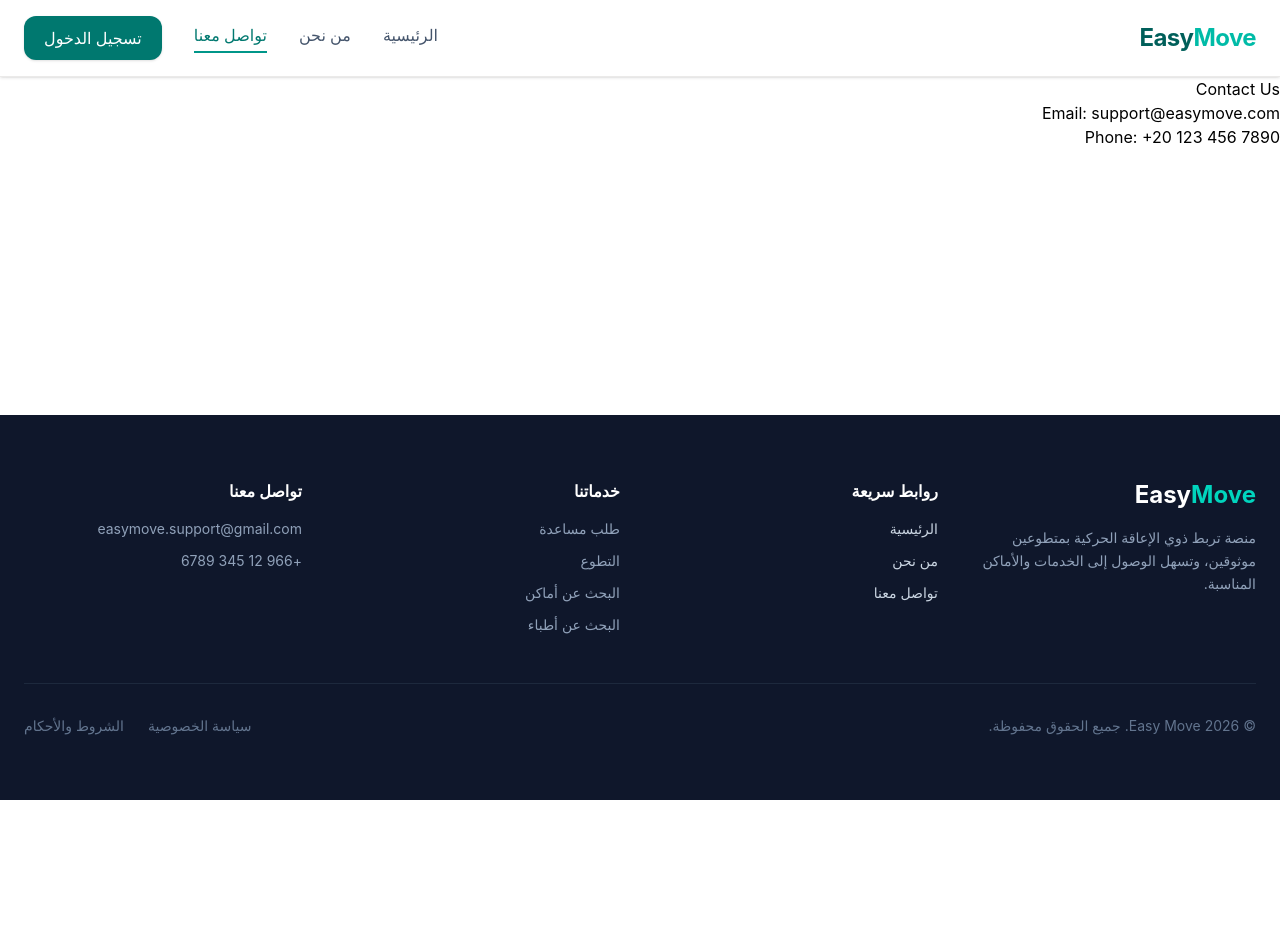
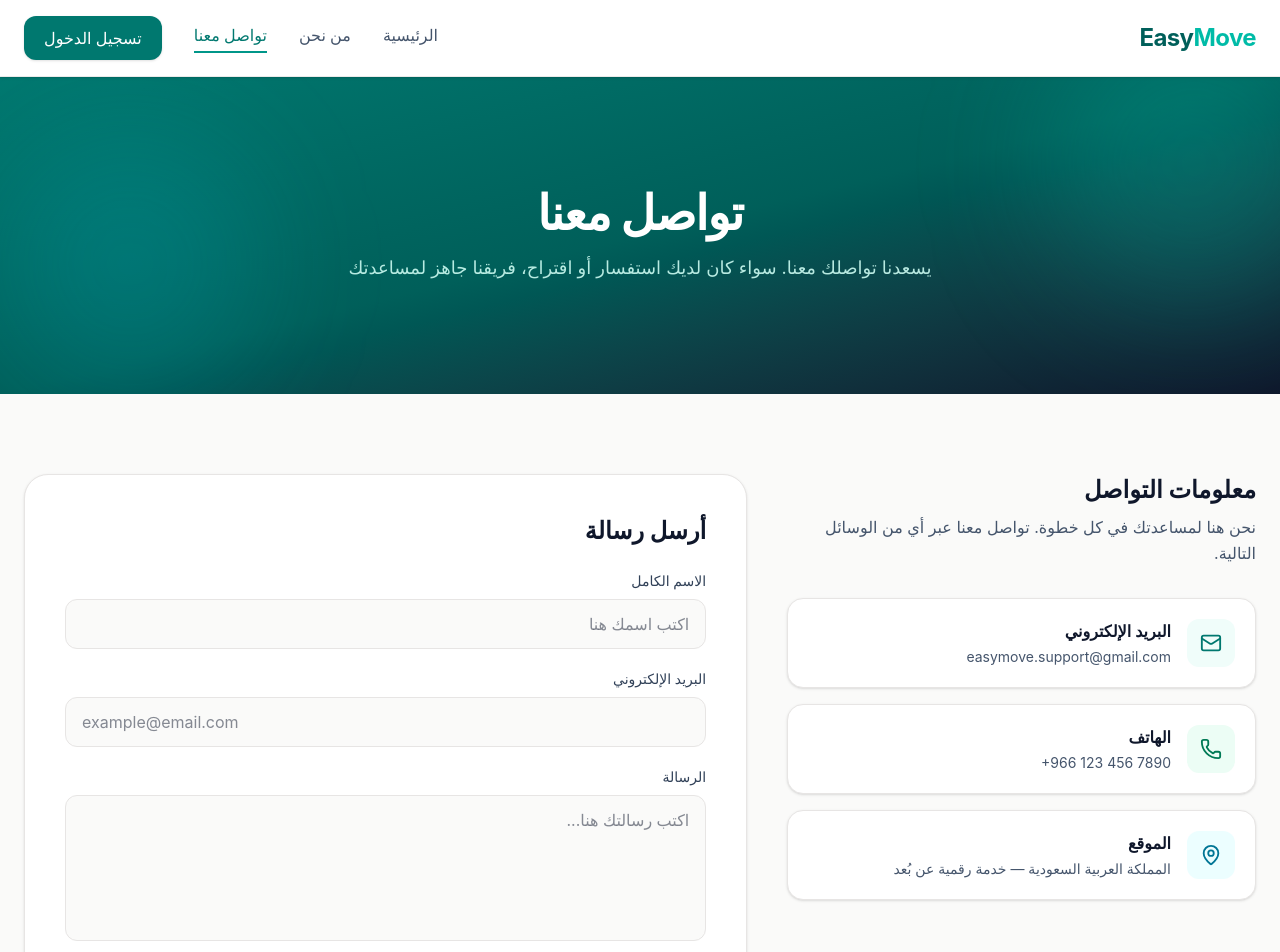
Before and after one commit to easymovesupport-code/easymove, a React (Vite) app: page /contact in a window 1280 px wide. Shown: the top 952 px of the page. Before the commit the page ends 800 px from the top, so only its background shows below. Built offline with nearby package versions, Linux system fonts and the light colour scheme.

Commit message:
update contact.jsx

```diff
--- a/src/pages/public/Contact.jsx
+++ b/src/pages/public/Contact.jsx
@@ -1,10 +1,188 @@
+import { useState } from "react";
+import { Mail, Phone, MapPin, Send, CheckCircle2 } from "lucide-react";
+
 const Contact = () => {
+  const [formData, setFormData] = useState({
+    name: "",
+    email: "",
+    message: "",
+  });
+  const [sent, setSent] = useState(false);
+
+  const handleChange = (e) => {
+    setFormData({ ...formData, [e.target.name]: e.target.value });
+  };
+
+  const handleSubmit = (e) => {
+    e.preventDefault();
+    // لاحقاً هنربطه بـ Backend
+    setSent(true);
+    setFormData({ name: "", email: "", message: "" });
+    setTimeout(() => setSent(false), 4000);
+  };
+
   return (
-    <div>
-      <h1>Contact Us</h1>
-      <p>Email: support@easymove.com</p>
-      <p>Phone: +20 123 456 7890</p>
+    <div className='bg-stone-50 min-h-screen'>
+      {/* Hero */}
+      <section className='relative overflow-hidden bg-gradient-to-br from-teal-700 via-teal-800 to-slate-900 text-white'>
+        <div className='absolute inset-0 overflow-hidden pointer-events-none'>
+          <div className='absolute -top-16 -right-16 w-[300px] h-[300px] bg-teal-400/20 rounded-full blur-3xl'></div>
+          <div className='absolute bottom-0 left-0 w-[260px] h-[260px] bg-cyan-400/15 rounded-full blur-3xl'></div>
+        </div>
+
+        <div className='relative max-w-7xl mx-auto px-6 py-20 md:py-28 text-center'>
+          <h1 className='text-4xl md:text-5xl font-bold mb-4 tracking-tight'>
+            تواصل معنا
+          </h1>
+          <p className='text-lg text-teal-100/90 max-w-2xl mx-auto leading-relaxed'>
+            يسعدنا تواصلك معنا. سواء كان لديك استفسار أو اقتراح، فريقنا جاهز
+            لمساعدتك
+          </p>
+        </div>
+      </section>
+
+      {/* Content */}
+      <section className='py-20'>
+        <div className='max-w-7xl mx-auto px-6'>
+          <div className='grid grid-cols-1 lg:grid-cols-5 gap-10'>
+            {/* Contact Info */}
+            <div className='lg:col-span-2 space-y-6'>
+              <h2 className='text-2xl font-bold text-slate-900 mb-2'>
+                معلومات التواصل
+              </h2>
+              <p className='text-slate-600 leading-relaxed mb-8'>
+                نحن هنا لمساعدتك في كل خطوة. تواصل معنا عبر أي من الوسائل
+                التالية.
+              </p>
+
+              <div className='space-y-4'>
+                <div className='flex items-start gap-4 bg-white rounded-2xl p-5 border border-stone-200 shadow-sm'>
+                  <div className='w-12 h-12 bg-teal-50 text-teal-700 rounded-xl flex items-center justify-center shrink-0'>
+                    <Mail size={22} />
+                  </div>
+                  <div>
+                    <h3 className='font-semibold text-slate-900 mb-1'>
+                      البريد الإلكتروني
+                    </h3>
+                    <p className='text-slate-600 text-sm'>
+                      easymove.support@gmail.com
+                    </p>
+                  </div>
+                </div>
+
+                <div className='flex items-start gap-4 bg-white rounded-2xl p-5 border border-stone-200 shadow-sm'>
+                  <div className='w-12 h-12 bg-emerald-50 text-emerald-700 rounded-xl flex items-center justify-center shrink-0'>
+                    <Phone size={22} />
+                  </div>
+                  <div>
+                    <h3 className='font-semibold text-slate-900 mb-1'>
+                      الهاتف
+                    </h3>
+                    <p className='text-slate-600 text-sm' dir='ltr'>
+                      +966 123 456 7890
+                    </p>
+                  </div>
+                </div>
+
+                <div className='flex items-start gap-4 bg-white rounded-2xl p-5 border border-stone-200 shadow-sm'>
+                  <div className='w-12 h-12 bg-cyan-50 text-cyan-700 rounded-xl flex items-center justify-center shrink-0'>
+                    <MapPin size={22} />
+                  </div>
+                  <div>
+                    <h3 className='font-semibold text-slate-900 mb-1'>
+                      الموقع
+                    </h3>
+                    <p className='text-slate-600 text-sm'>
+                      المملكة العربية السعودية — خدمة رقمية عن بُعد
+                    </p>
+                  </div>
+                </div>
+              </div>
+            </div>
+
+            {/* Form */}
+            <div className='lg:col-span-3'>
+              <div className='bg-white rounded-3xl p-8 md:p-10 border border-stone-200 shadow-sm'>
+                <h2 className='text-2xl font-bold text-slate-900 mb-6'>
+                  أرسل رسالة
+                </h2>
+
+                {sent ? (
+                  <div className='flex flex-col items-center justify-center py-16 text-center'>
+                    <div className='w-16 h-16 bg-emerald-50 text-emerald-600 rounded-full flex items-center justify-center mb-4'>
+                      <CheckCircle2 size={32} />
+                    </div>
+                    <h3 className='text-xl font-bold text-slate-900 mb-2'>
+                      تم إرسال رسالتك
+                    </h3>
+                    <p className='text-slate-600'>
+                      شكرًا لتواصلك، سنرد عليك في أقرب وقت.
+                    </p>
+                  </div>
+                ) : (
+                  <form onSubmit={handleSubmit} className='space-y-5'>
+                    <div>
+                      <label className='block text-sm font-medium text-slate-700 mb-2'>
+                        الاسم الكامل
+                      </label>
+                      <input
+                        type='text'
+                        name='name'
+                        value={formData.name}
+                        onChange={handleChange}
+                        required
+                        className='w-full px-4 py-3 rounded-xl border border-stone-200 bg-stone-50 focus:bg-white focus:border-teal-500 focus:ring-2 focus:ring-teal-500/20 outline-none transition-all text-slate-900'
+                        placeholder='اكتب اسمك هنا'
+                      />
+                    </div>
+
+                    <div>
+                      <label className='block text-sm font-medium text-slate-700 mb-2'>
+                        البريد الإلكتروني
+                      </label>
+                      <input
+                        type='email'
+                        name='email'
+                        value={formData.email}
+                        onChange={handleChange}
+                        required
+                        className='w-full px-4 py-3 rounded-xl border border-stone-200 bg-stone-50 focus:bg-white focus:border-teal-500 focus:ring-2 focus:ring-teal-500/20 outline-none transition-all text-slate-900'
+                        placeholder='example@email.com'
+                        dir='ltr'
+                      />
+                    </div>
+
+                    <div>
+                      <label className='block text-sm font-medium text-slate-700 mb-2'>
+                        الرسالة
+                      </label>
+                      <textarea
+                        name='message'
+                        value={formData.message}
+                        onChange={handleChange}
+                        required
+                        rows={5}
+                        className='w-full px-4 py-3 rounded-xl border border-stone-200 bg-stone-50 focus:bg-white focus:border-teal-500 focus:ring-2 focus:ring-teal-500/20 outline-none transition-all text-slate-900 resize-none'
+                        placeholder='اكتب رسالتك هنا...'
+                      />
+                    </div>
+
+                    <button
+                      type='submit'
+                      className='w-full sm:w-auto inline-flex items-center justify-center gap-2 bg-teal-700 hover:bg-teal-800 text-white px-8 py-3.5 rounded-xl font-semibold transition-all duration-300 shadow-md hover:shadow-lg'
+                    >
+                      إرسال الرسالة
+                      <Send size={18} />
+                    </button>
+                  </form>
+                )}
+              </div>
+            </div>
+          </div>
+        </div>
+      </section>
     </div>
   );
 };
+
 export default Contact;
```
